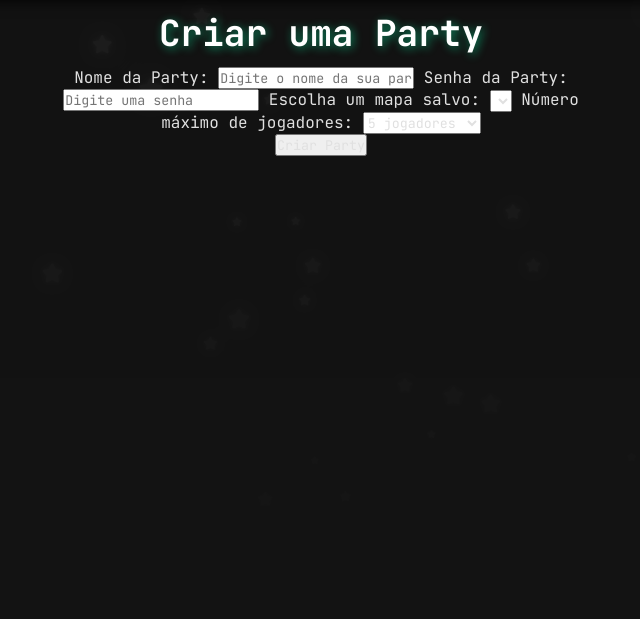
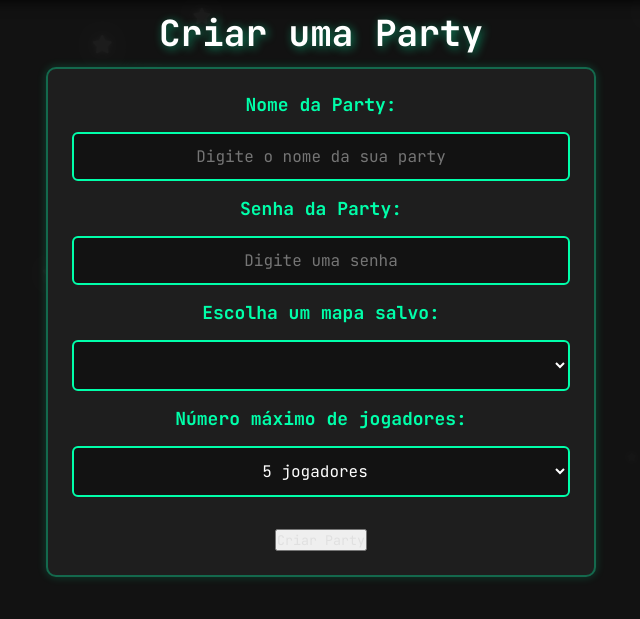
Before and after one commit to Sensews/exp_trab, a PHP site: page /criar_party.html in a window 1280 px wide. Shown: the part 131-750 px from the top of the page, without its empty margins (319-959 px from the left). Run offline with PHP 8.4, Linux system fonts and the light colour scheme; lists and menus that the app fills with data are empty; some libraries are stand-ins or nearby versions.

Commit message:
formulario do criar_party bunito

```diff
--- a/frontend/css/criar_party.css
+++ b/frontend/css/criar_party.css
@@ -36,3 +36,44 @@ html, body {
   font-family: 'JetBrains Mono', monospace;
   text-shadow: 2px 2px 10px #00ffaa7e;
 }
+
+/* FORMULÁRIO */
+form {
+  width: 100%;
+  max-width: 550px;
+  background: #1e1e1e;
+  border: 2px solid #00ffaa55;
+  border-radius: 10px;
+  padding: 24px;
+  display: flex;
+  flex-direction: column;
+  gap: 16px;
+  align-items: center;
+  font-size: 16px;
+  box-sizing: border-box;
+  overflow: visible !important;
+  justify-content: flex-start;
+  position: relative;
+  box-shadow: 0 0 10px #00ffaa33;
+}
+
+label {
+  font-size: 18px;
+  font-weight: bold;
+  color: #00ffaa;
+  text-align: center;
+}
+
+input[type="text"],
+input[type="password"],
+select {
+  padding: 12px;
+  font-size: 16px;
+  border-radius: 6px;
+  border: 2px solid #00ffaa;
+  background-color: #121212;
+  color: #ffffff;
+  width: 100%;
+  box-sizing: border-box;
+  text-align: center;
+}
```
